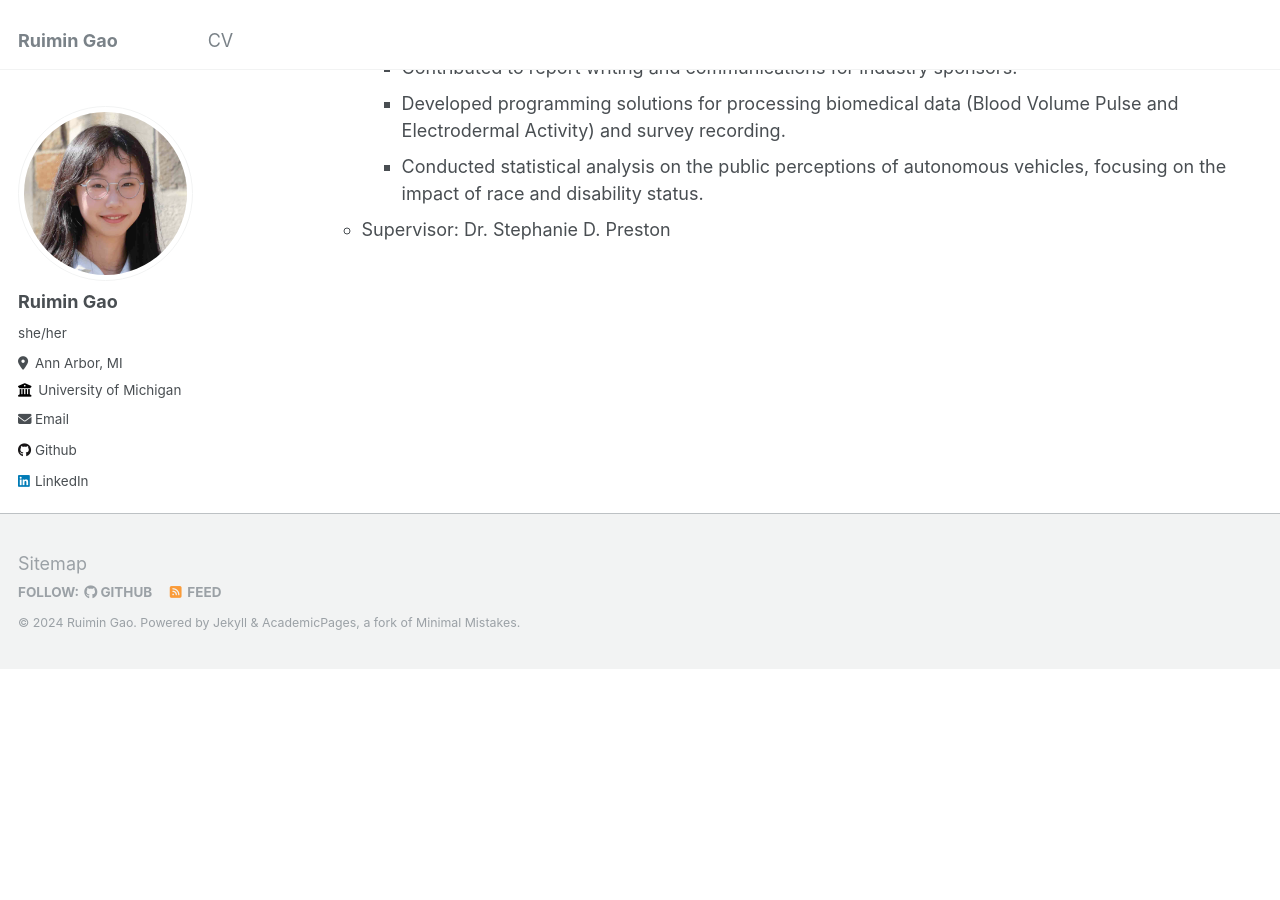
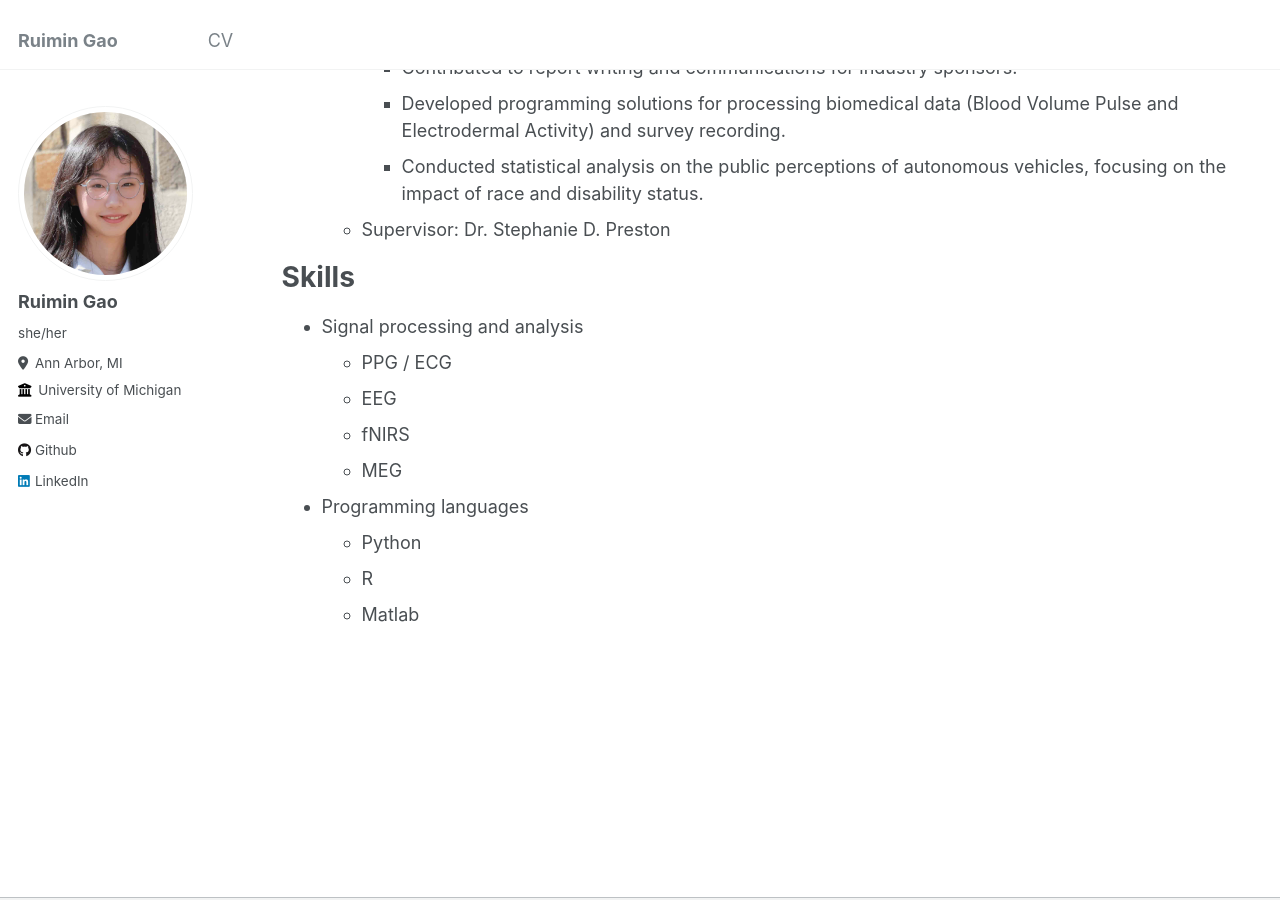
Before and after one commit to RuiminGao/RuiminGao.github.io, a Jekyll site: the page built from _pages/cv.md, in a window 1280 px wide and 900 px high, scrolled down 1188 px. Built offline with Jekyll 4.4.1, drawn with Linux system fonts in a browser that asks for light colours; before the commit the page ends 1856 px from its top, so only the background shows below that.

Commit message:
baseurl, skills

```diff
--- a/_config.yml
+++ b/_config.yml
@@ -13,7 +13,7 @@ title_separator          : "-"
 name                     : &name "Ruimin Gao"
 description              : &description "Research assistant at the University of Michigan"
 url                      : https://RuiminGao.github.io
-baseurl                  : "" # the subpath of your site, e.g. "/blog"
+baseurl                  : "/cv" # the subpath of your site, e.g. "/blog"
 repository               : "academicpages/academicpages.github.io"
 
 # Site Author - The following control what appear as part of the author content on the side bar.
--- a/_pages/cv.md
+++ b/_pages/cv.md
@@ -43,14 +43,17 @@ Work experience
     * Conducted statistical analysis on the public perceptions of autonomous vehicles, focusing on the impact of race and disability status.
   * Supervisor: Dr. Stephanie D. Preston
 
-<!-- Skills
+Skills
 ======
-* Skill 1
-* Skill 2
-  * Sub-skill 2.1
-  * Sub-skill 2.2
-  * Sub-skill 2.3
-* Skill 3 -->
+* Signal processing and analysis
+  * PPG / ECG
+  * EEG
+  * fNIRS
+  * MEG
+* Programming languages
+  * Python
+  * R
+  * Matlab
 
 <!-- Publications
 ======
```
Also changed, not shown: 1 other file.
